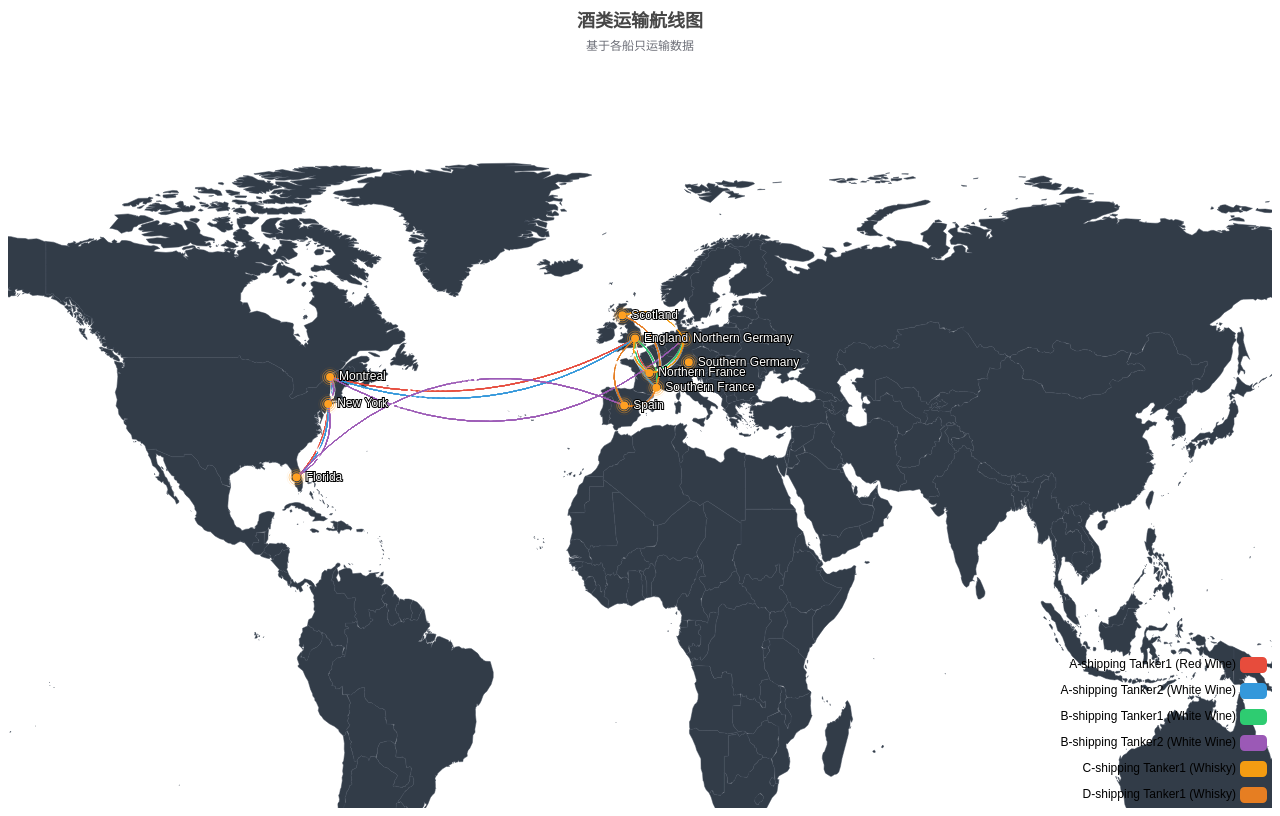
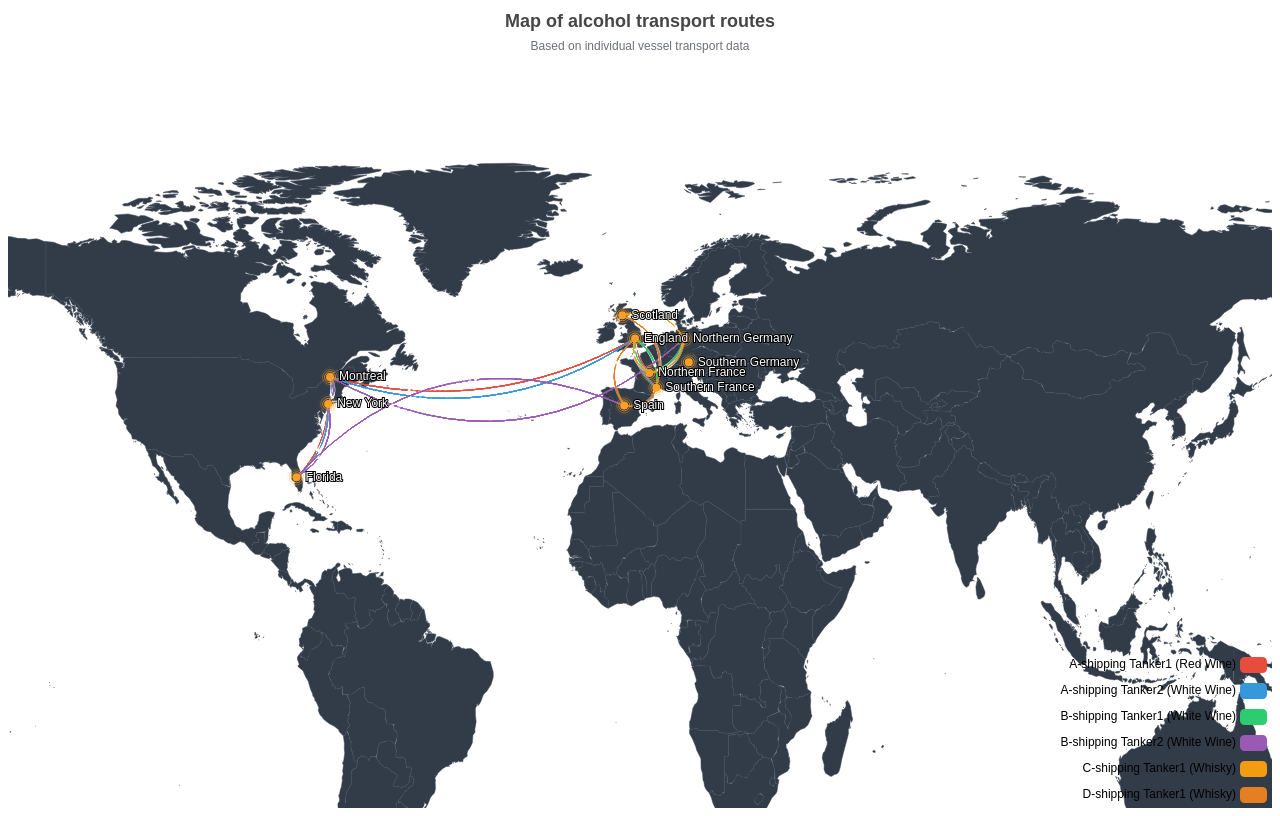
Before and after one commit to zoezoezeng/zoezoezeng.github.io, a plain HTML site: page index.html in a window 1280 px wide. Drawn offline with nearby package versions, Linux system fonts and the light colour scheme; animation ran at ten frames a second.

Commit message:
index.html

```diff
--- a/index.html
+++ b/index.html
@@ -210,8 +210,8 @@
 
             const option = {
                 title: {
-                    text: '酒类运输航线图',
-                    subtext: '基于各船只运输数据',
+                    text: 'Map of alcohol transport routes',
+                    subtext: 'Based on individual vessel transport data',
                     left: 'center'
                 },
                 tooltip: {
```
